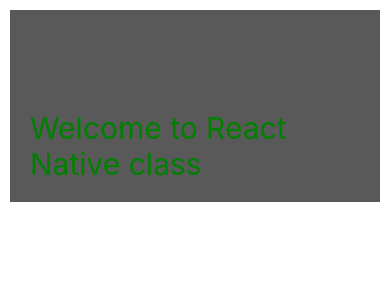
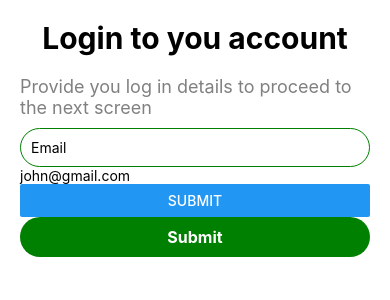
Before and after one commit to miracle081/Todo-App, a React Native app: screen / in a window 390 px wide. Shown: the top 300 px of the page. Built offline with nearby package versions, Linux system fonts and the light colour scheme.

Commit message:
New commit

```diff
--- a/App.js
+++ b/App.js
@@ -1,22 +1,11 @@
-import { StyleSheet, Text, View, } from 'react-native';
+import { View, } from 'react-native';
+import { Login } from './Screens/Login';
 
 
 export default function App() {
   return (
-    <View style={styles.body}>
-      <Text style={{ marginTop: 80, fontSize: 30, color: "green" }}>Welcome to React Native class</Text>
-      <View ></View>
+    <View>
+      <Login />
     </View>
   );
 }
-
-const styles = StyleSheet.create({
-  body: {
-    backgroundColor: "#5a5959",
-    padding: 20,
-    margin: 10,
-  },
-  button:{
-    backgroundColor:""
-  }
-})
--- a/Screens/Login.js
+++ b/Screens/Login.js
@@ -1,73 +1,28 @@
-import { Alert, Button, Dimensions, FlatList, Platform, SafeAreaView, StatusBar, StyleSheet, Text, TextInput, ToastAndroid, TouchableOpacity, View } from 'react-native'
-import { useState } from 'react'
+import { Button, SafeAreaView, StatusBar, StyleSheet, Text, TextInput, TouchableOpacity, View, } from "react-native";
+import { useState } from "react"
 
 export function Login() {
-    const [text, setText] = useState("");
-    const [allText, setAllText] = useState([
-        {
-            text: "kvjsd vksjdvsoiubd",
-            date: 17438739482934
-        }
-    ]);
+    const [eamil, setEmail] = useState("john@gmail.com")
+    // console.log(StatusBar.currentHeight);
+    const num = "to you account"
+    return (
+        <SafeAreaView>
+            <View style={styles.container}>
 
-    // console.log(Platform.OS, Dimensions.get("screen").width);
-    // console.log(StatusBar.currentHeight);
+                <Text style={styles.header}>Login {num}</Text>
+                <Text style={styles.text}>Provide you log in details to proceed to the next screen</Text>
 
-    function submitText() {
-        setAllText(prev => [...prev, text])
-        Alert.alert(
-            "Adding Text",
-            "Text has been added successfully",
-            [{ text: "Nice!" }, { text: "Remove Text", onPress: () => { setAllText(allText.slice(0, -1)) } }]
-        )
-        ToastAndroid.showWithGravity(
-            "Text has been added successfully",
-            ToastAndroid.SHORT,
-            ToastAndroid.BOTTOM
-        )
-        setText("")
-    }
+                <TextInput
+                    style={styles.input}
+                    placeholder="Email"
+                    onChangeText={(inp) => console.log(inp)}
+                />
+                <Text>{eamil}</Text>
 
-
-    return (
-        <SafeAreaView style={{ flex: 1 }}>
-            <View style={styles.container}>
-                <Text style={styles.header}>Login</Text>
-                <TextInput
-                    placeholder="Entet text"
-                    style={styles.input}
-                    placeholderTextColor="gray"
-                    // onChange={() => { console.log("Something just change") }}
-                    onChangeText={(inp) => setText(inp)}
-                    value={text}
-                    multiline
-
-                />
-
-                {/* <View style={styles.btn}>
-                    <Button title="Submit" color="green" />
-                </View> */}
-                <TouchableOpacity onPress={submitText} style={styles.btn}>
-                    <Text style={{ color: 'white' }}>Submit</Text>
+                <Button onPress={() => console.log("Button clicked")} title="Submit" />
+                <TouchableOpacity style={styles.btn} onPress={() => console.log("Button clicked")}>
+                    <Text style={{ color: "white", fontSize: 16, fontWeight: "bold" }}>Submit</Text>
                 </TouchableOpacity>
-
-                <FlatList
-                    data={allText}
-                    renderItem={({ item }) => {
-                        return (
-                            <View style={styles.card}>
-                                <Text style={styles.text}>{item.text}</Text>
-                                <View style={{ flexDirection: "row", marginTop: 5, justifyContent: "space-between", alignItems: "flex-end" }}>
-                                    <Text style={styles.date}>~ 1/23/2020</Text>
-                                    <TouchableOpacity style={styles.cardBtn}>
-                                        <Text style={{ color: "white", fontWeight: "bold" }}>Delete</Text>
-                                    </TouchableOpacity>
-                                </View>
-                            </View>
-                        )
-                    }}
-                    key={({ item }) => { { item } }}
-                />
             </View>
         </SafeAreaView>
     )
@@ -75,50 +30,30 @@ export function Login() {
 
 const styles = StyleSheet.create({
     container: {
-        flex: 1,
-        marginTop: StatusBar.currentHeight,
-        paddingHorizontal: 20,
+        marginTop: StatusBar.currentHeight, // Android
+        padding: 20
     },
     header: {
         fontSize: 30,
-        color: "green",
         fontWeight: "bold",
         textAlign: "center",
-        marginBottom: 20
+    },
+    text: {
+        marginTop: 20,
+        fontSize: 18,
+        color: "gray",
     },
     input: {
+        borderWidth: 1,
         borderColor: "green",
-        borderWidth: 1,
         padding: 10,
-        borderRadius: 10,
-        fontSize: 18,
-        height: 100
+        marginTop: 10,
+        borderRadius: 30
     },
-
     btn: {
         backgroundColor: "green",
-        borderRadius: 30,
         padding: 10,
         alignItems: "center",
-        marginVertical: 10,
-    },
-
-    card: {
-        borderRadius: 10,
-        borderColor: "gray",
-        borderWidth: 1,
-        padding: 5,
-        marginTop: 5
-    },
-    date: {
-        textAlign: 'right',
-        fontStyle: "italic",
-        color: "gray"
-    },
-    cardBtn: {
-        backgroundColor: "#ff5050",
-        padding: 5,
-        paddingHorizontal: 20,
-        borderRadius: 50
+        borderRadius: 40,
     }
 })
```
Also changed, not shown: Screens/UI.js (added, +24 -0 lines).
